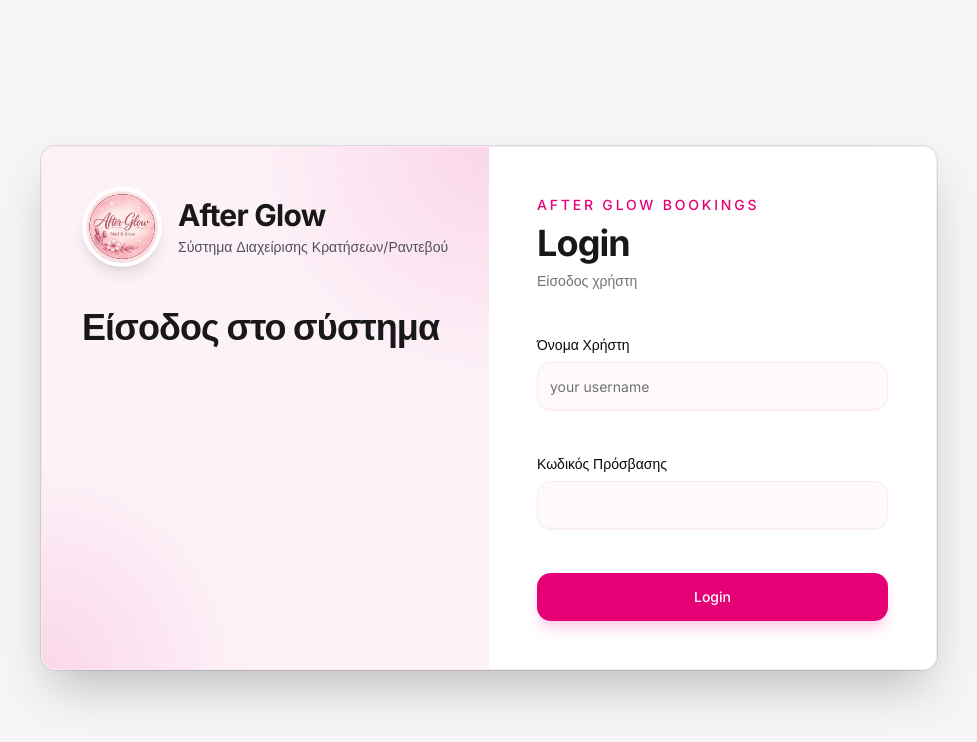
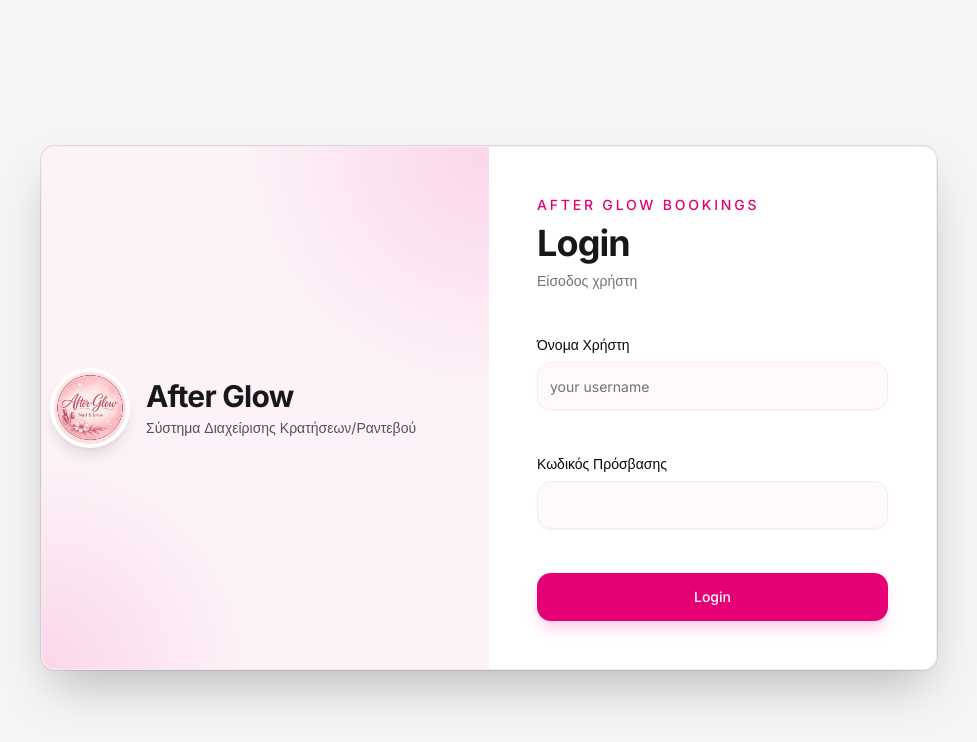
Before and after one commit to gianniszisakis/shop-reservations, a Next.js app: page /login in a window 1280 px wide. Shown: the top 742 px of the page, without its empty margins (151-1128 px from the left). Built offline with nearby package versions, Linux system fonts and the light colour scheme.

Commit message:
refactor(login-form): Create components for login form.

```diff
--- /dev/null
+++ b/src/components/login-form/image-logo.tsx
@@ -0,0 +1,22 @@
+import Image from "next/image";
+
+interface ImageLogoProps {
+  src: string;
+  size: string;
+  altText: string;
+}
+
+export default function ImageLogo({ src, altText, size }: ImageLogoProps) {
+  return (
+    <div className="relative h-20 w-20 overflow-hidden rounded-full border-4 border-white bg-white shadow-lg">
+      <Image
+        src={src}
+        alt={altText}
+        fill
+        sizes={size}
+        className="object-cover"
+        priority
+      />
+    </div>
+  );
+}
--- a/src/components/login-form/login-form.tsx
+++ b/src/components/login-form/login-form.tsx
@@ -7,6 +7,8 @@ import { Input } from "@/components/ui/input";
 import Image from "next/image";
 import { useState } from "react";
 import { signIn } from "next-auth/react";
+import ImageLogo from "./image-logo";
+import LoginHeading from "./login-heading";
 
 export function LoginForm({
   className,
@@ -43,34 +45,19 @@ export function LoginForm({
             <div className="relative hidden overflow-hidden bg-pink-50 lg:block">
               <div className="absolute inset-0 bg-[radial-gradient(circle_at_top_right,rgba(244,114,182,0.22),transparent_35%),radial-gradient(circle_at_bottom_left,rgba(236,72,153,0.16),transparent_30%)]" />
 
-              <div className="relative flex h-full flex-col justify-between p-10">
+              <div className="relative flex h-full flex-col justify-center p-2">
                 <div>
                   <div className="flex items-center gap-4">
-                    <div className="relative h-20 w-20 overflow-hidden rounded-full border-4 border-white bg-white shadow-lg">
-                      <Image
-                        src="/images/after-glow-logo.jpg"
-                        alt="After Glow Logo"
-                        fill
-                        sizes="80px"
-                        className="object-cover"
-                        priority
-                      />
-                    </div>
+                    <ImageLogo
+                      size="80px"
+                      src="/images/after-glow-logo.jpg"
+                      altText="After Glow Logo"
+                    />
 
-                    <div>
-                      <h2 className="text-3xl font-bold tracking-tight text-zinc-900">
-                        After Glow
-                      </h2>
-                      <p className="mt-1 text-sm text-zinc-600">
-                        Σύστημα Διαχείρισης Κρατήσεων/Ραντεβού
-                      </p>
-                    </div>
-                  </div>
-
-                  <div className="mt-10 max-w-md space-y-4">
-                    <h3 className="text-4xl font-bold tracking-tight text-zinc-900">
-                      Είσοδος στο σύστημα
-                    </h3>
+                    <LoginHeading
+                      heading="After Glow"
+                      subheading="Σύστημα Διαχείρισης Κρατήσεων/Ραντεβού"
+                    />
                   </div>
                 </div>
               </div>
--- /dev/null
+++ b/src/components/login-form/login-heading.tsx
@@ -0,0 +1,18 @@
+interface LoginHeadingProps {
+  heading: string;
+  subheading: string;
+}
+
+export default function LoginHeading({
+  heading,
+  subheading,
+}: LoginHeadingProps) {
+  return (
+    <div>
+      <h2 className="text-3xl font-bold tracking-tight text-zinc-900">
+        {heading}
+      </h2>
+      <p className="mt-1 text-sm text-zinc-600">{subheading}</p>
+    </div>
+  );
+}
```
